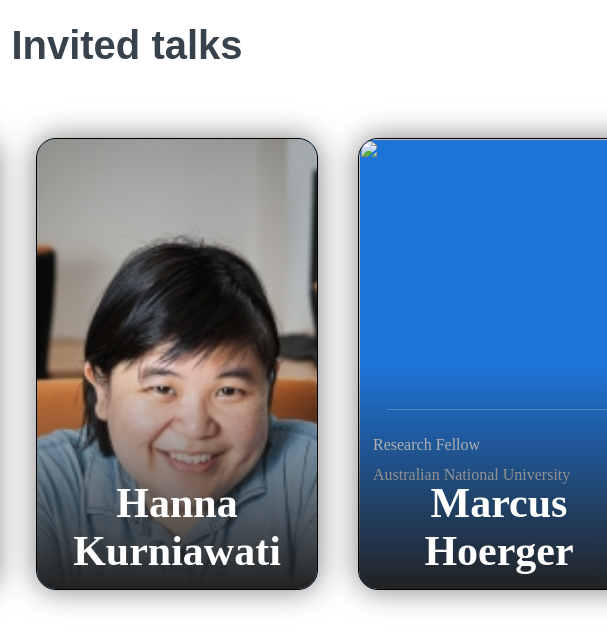
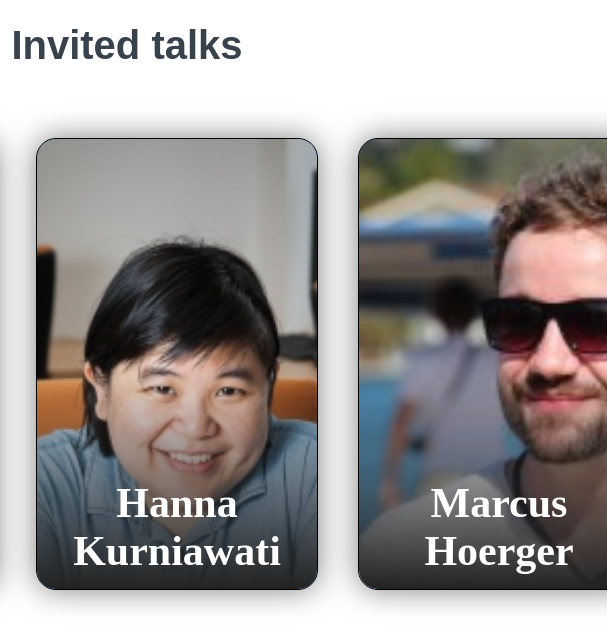
Before and after one commit to david-maine/lead-symposium, a plain HTML site: page index.html in a window 1280 px wide. Shown: the part 1333-1972 px from the top of the page, 673-1280 px from the left. Drawn offline with Linux system fonts and the light colour scheme.

Commit message:
fix link

```diff
--- a/index.html
+++ b/index.html
@@ -53,7 +53,7 @@ Recently, the field has made significant advances through an interplay of theory
                         <br> Australian National University </p>
             </div>
             <div class="card">
-                <div class="photo"><img src="images/marcus.jpg" alt=""></div>
+                <div class="photo"><img src="images/marcus-hoerger.jpg" alt=""></div>
                     <h1>Marcus <br> Hoerger</h1>
                     <h2></h2>
                     <p>Research Fellow
```
